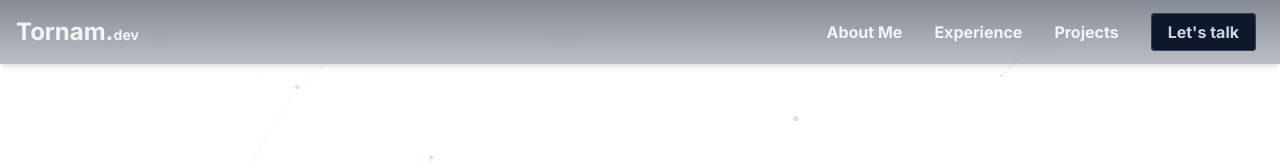
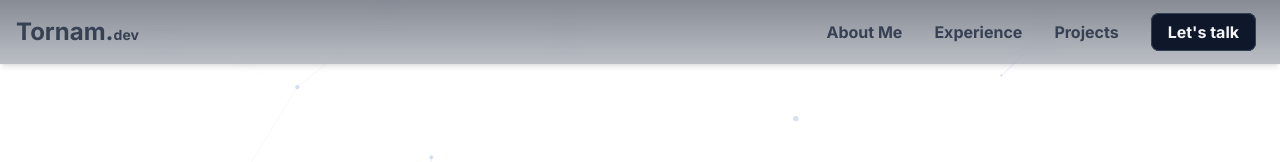
Before and after one commit to etor01/dev-tornam, a Next.js app: page / in a window 1280 px wide. Shown: the top 162 px of the page. Built offline with nearby package versions, Linux system fonts and the light colour scheme.

Commit message:
[Patch] change text color to gray 600

```diff
--- a/src/app/components/layout/Header.tsx
+++ b/src/app/components/layout/Header.tsx
@@ -13,13 +13,13 @@ export default function Header() {
                 <header className="font-[inter] bg-linear-to-b from-slate-900/50 to-slate-800/30 backdrop-blur-md shadow-md sticky top-0 z-50">
                     <nav className="container mx-auto px-4 py-4 flex items-center justify-between">
                             <Link href="#hero" >
-                        <span className="text-2xl font-bold text-gray-100">Tornam.<span className="text-sm">dev</span></span>
+                        <span className="text-2xl font-bold text-gray-700">Tornam.<span className="text-sm">dev</span></span>
                             </Link>
-                        <ul className="hidden md:flex gap-8 items-center font-bold text-gray-100">
-                            <li><Link href="#about" className=" hover:text-blue-400 transition">About Me</Link></li>
-                            <li><Link href="#experience" className=" hover:text-blue-400 transition">Experience</Link></li>
-                            <li><Link href="#projects" className=" hover:text-blue-400 transition">Projects</Link></li>
-                            <li><Link href="#contact" className="bg-slate-900 border border-slate-700  text-slate-300 font-bold px-4 py-2 rounded mr-2 hover:bg-slate-800 hover:text-white transition ">Let&apos;s talk</Link></li>
+                        <ul className="hidden md:flex gap-8 items-center font-bold text-gray-700">
+                            <li><Link href="#about" className=" hover:text-blue-100 transition">About Me</Link></li>
+                            <li><Link href="#experience" className=" hover:text-blue-100 transition">Experience</Link></li>
+                            <li><Link href="#projects" className=" hover:text-blue-100 transition">Projects</Link></li>
+                            <li><Link href="#contact" className="bg-slate-900 border border-slate-700  text-gray-100 font-bold px-4 py-2 rounded-lg mr-2 hover:bg-slate-800 hover:text-white transition ">Let&apos;s talk</Link></li>
                         </ul>
                         <Image
                             src="/me.png"
```
